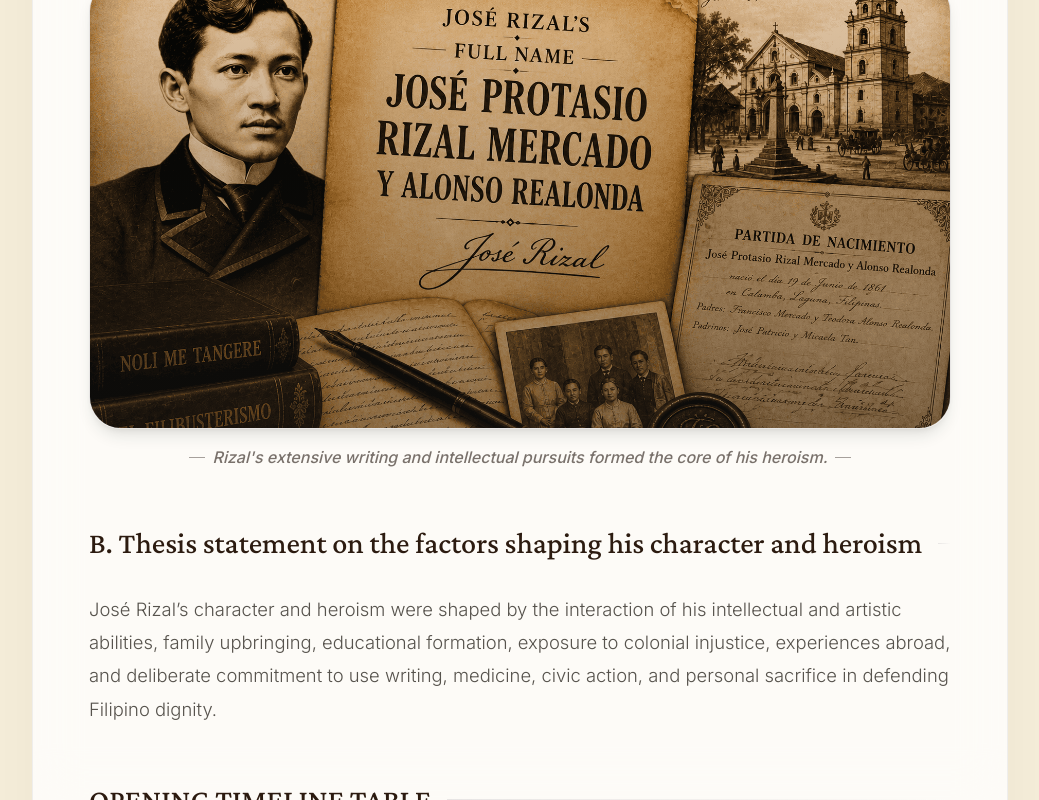
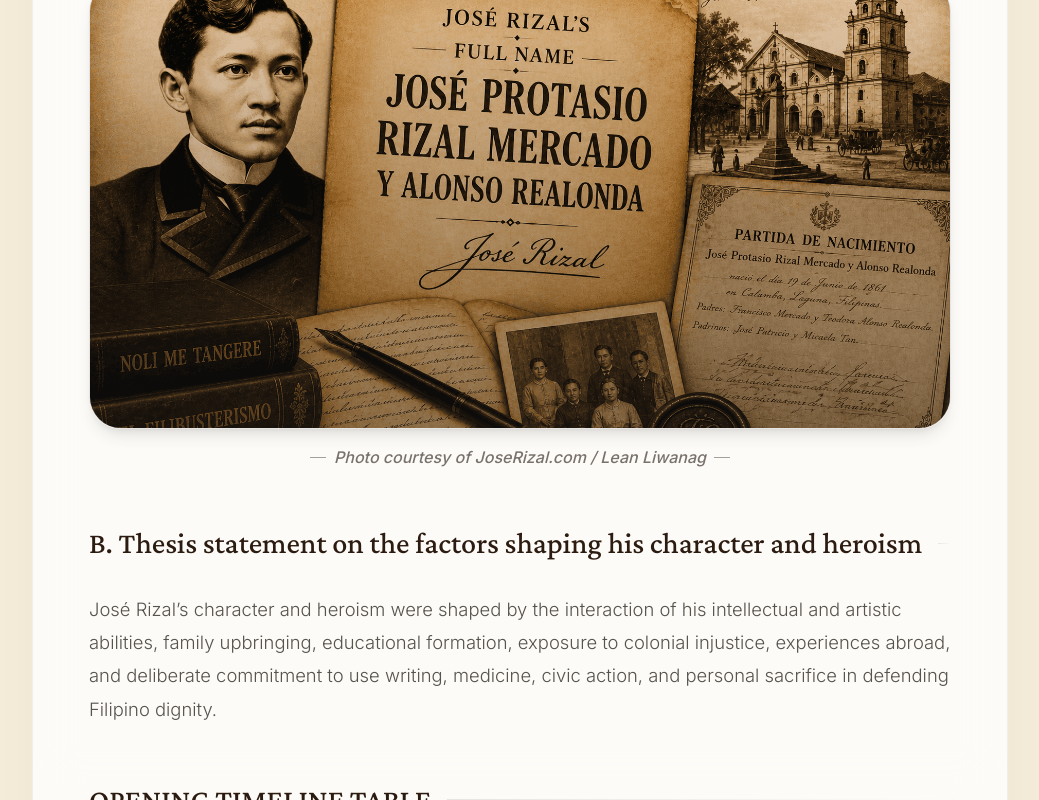
Before and after one commit to leofrederickcastillo79-web/Website-Blog, a React (Vite) app: page / in a window 1280 px wide. Shown: the part 2000-2800 px from the top of the page, without its empty margins (120-1159 px from the left). Built offline with nearby package versions, Linux system fonts and the light colour scheme.

Commit message:
feat: update UI labels and image captions
Refine the hero section label for brevity and update image captions with accurate source attributions.

```diff
--- a/src/components/Hero.tsx
+++ b/src/components/Hero.tsx
@@ -34,7 +34,7 @@
           <div className="flex items-center gap-4 mb-8">
             <div className="w-12 h-[1px] bg-[#B8860B]/60"></div>
             <span className="px-5 py-2 rounded-full bg-[#2C1B10]/90 dark:bg-black/60 backdrop-blur-md border border-[#B8860B]/50 text-[#F4ECD8] font-bold text-xs tracking-[0.25em] uppercase shadow-[0_0_20px_rgba(184,134,11,0.2)]">
-              Historical Character Analysis
+              HISTORICAL ANALYSIS
             </span>
             <div className="w-12 h-[1px] bg-[#B8860B]/60"></div>
           </div>
--- a/src/data.ts
+++ b/src/data.ts
@@ -56,8 +56,7 @@
         imagePlaceholder: {
           url: introImage,
           alt: "Old academic books representing Rizal's intellect",
-          caption:
-            "Rizal's extensive writing and intellectual pursuits formed the core of his heroism.",
+          caption: "Photo courtesy of JoseRizal.com / Lean Liwanag",
         },
       },
       {
@@ -133,8 +132,7 @@
         imagePlaceholder: {
           url: biologicalImage,
           alt: "Old academic medical environment",
-          caption:
-            "His mother's failing eyesight profoundly guided his decision to specialize in ophthalmology.",
+          caption: "Painting of Dr. Jose Rizal by Romeo Enriquez (1960) at the Rizal Shrine, Fort Santiago.",
         },
       },
       {
@@ -194,8 +192,7 @@
         imagePlaceholder: {
           url: environmentalImage,
           alt: "Ateneo or old university architecture",
-          caption:
-            "His formal education served as the foundation for his critical analysis of Philippine society.",
+          caption: "Photo by JoseRizal.com",
         },
       },
       {
@@ -324,8 +321,7 @@
         imagePlaceholder: {
           url: lifeImage,
           alt: "European classic architecture",
-          caption:
-            "His time in Europe deeply broadened his political perspectives and understanding of systemic inequality.",
+          caption: "Photo courtesy of JoseRizal.com / Aida Bautista",
         },
       },
       {
```
